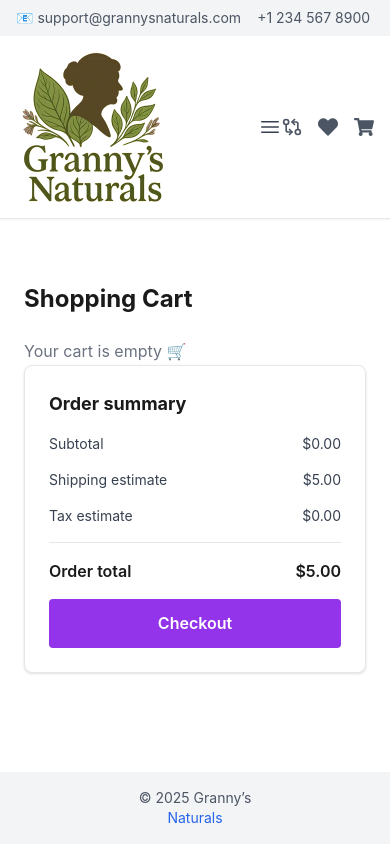
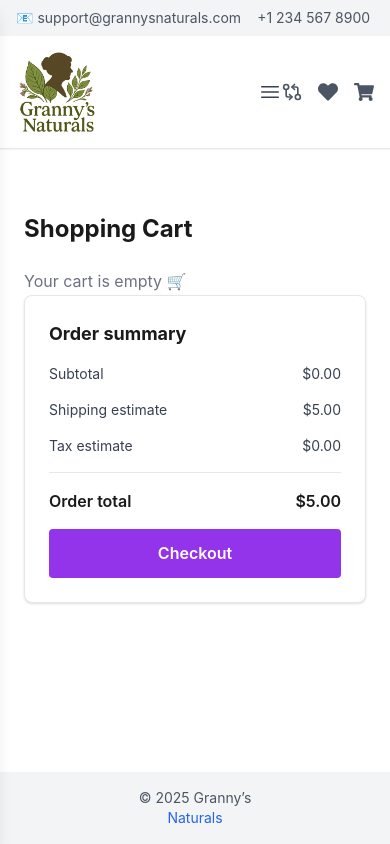
Before and after one commit to creative-prowess/headless-wc-demo, a Next.js app: page /cart in a window 390 px wide. Built offline with nearby package versions, Linux system fonts and the light colour scheme.

Commit message:
New main nav

```diff
--- a/components/MainNav.js
+++ b/components/MainNav.js
@@ -7,14 +7,23 @@ export default function MainNav() {
   const [isMobileOpen, setIsMobileOpen] = useState(false)
 
   return (
-    <div className="flex items-center justify-between w-full">
+    <>
+      {/* Overlay */}
+      {isMobileOpen && (
+        <div
+          className="fixed inset-0 bg-black bg-opacity-40 z-40"
+          onClick={() => setIsMobileOpen(false)}
+        />
+      )}
+
+      <div className="flex items-center justify-between w-full relative z-50">
         <Link href="/" className="flex items-center">
           <Image
             src="/grannynaturals-logo.webp"
             alt="Granny's Naturals Logo"
             width={150}
             height={150}
-    className="object-contain w-[150px] h-auto"
+            className="object-contain w-20 sm:w-32 h-auto"
             priority
           />
         </Link>
@@ -28,7 +37,7 @@ export default function MainNav() {
         {/* Mobile Toggle Button */}
         <button
           onClick={() => setIsMobileOpen(!isMobileOpen)}
-        className="lg:hidden text-gray-700"
+          className="lg:hidden text-gray-700 z-50"
         >
           {isMobileOpen ? (
             <XMarkIcon className="w-6 h-6" />
@@ -36,16 +45,19 @@ export default function MainNav() {
             <Bars3Icon className="w-6 h-6" />
           )}
         </button>
+      </div>
 
-      {/* Mobile Menu */}
-      {isMobileOpen && (
-        <div className="absolute top-0 left-0 right-0 bg-white border-t shadow-md lg:hidden z-50">
-          <nav className="flex flex-col items-start gap-4 p-4 font-medium text-sm text-gray-700">
+      {/* Slide-in Mobile Menu */}
+      <div
+        className={`fixed top-0 left-0 h-full bg-white shadow-lg z-50 transform transition-transform duration-300 ease-in-out
+          ${isMobileOpen ? 'translate-x-0' : '-translate-x-full'}
+        w-[300px] max-w-full`}
+      >
+        <nav className="flex flex-col gap-4 p-6 font-medium text-sm text-gray-700">
           <Link href="/" onClick={() => setIsMobileOpen(false)}>Home</Link>
           <Link href="/shop" onClick={() => setIsMobileOpen(false)}>Shop</Link>
         </nav>
       </div>
-      )}
-    </div>
+    </>
   )
 }
```
Lines whose indentation alone changed are shown as unchanged.
